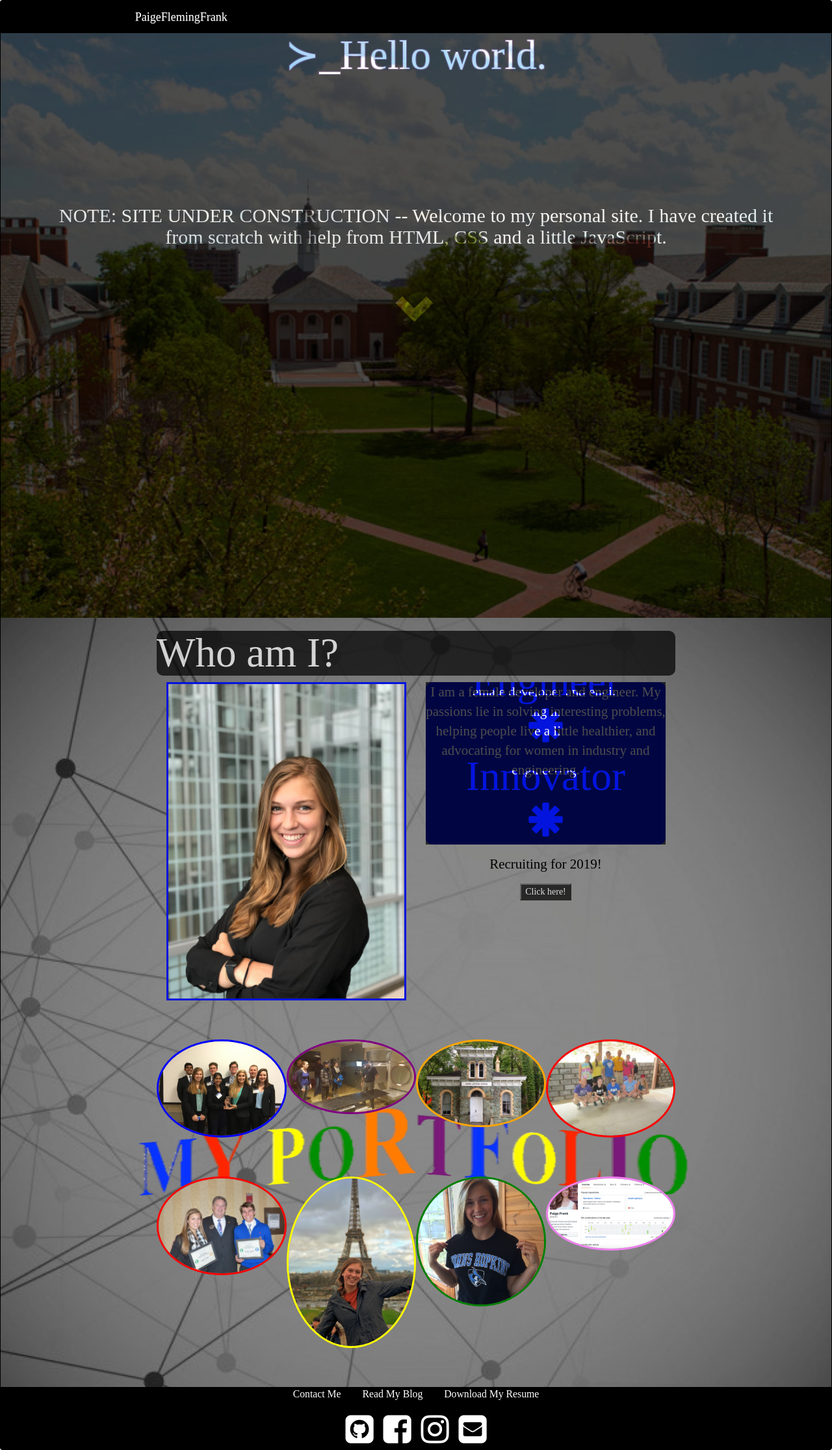
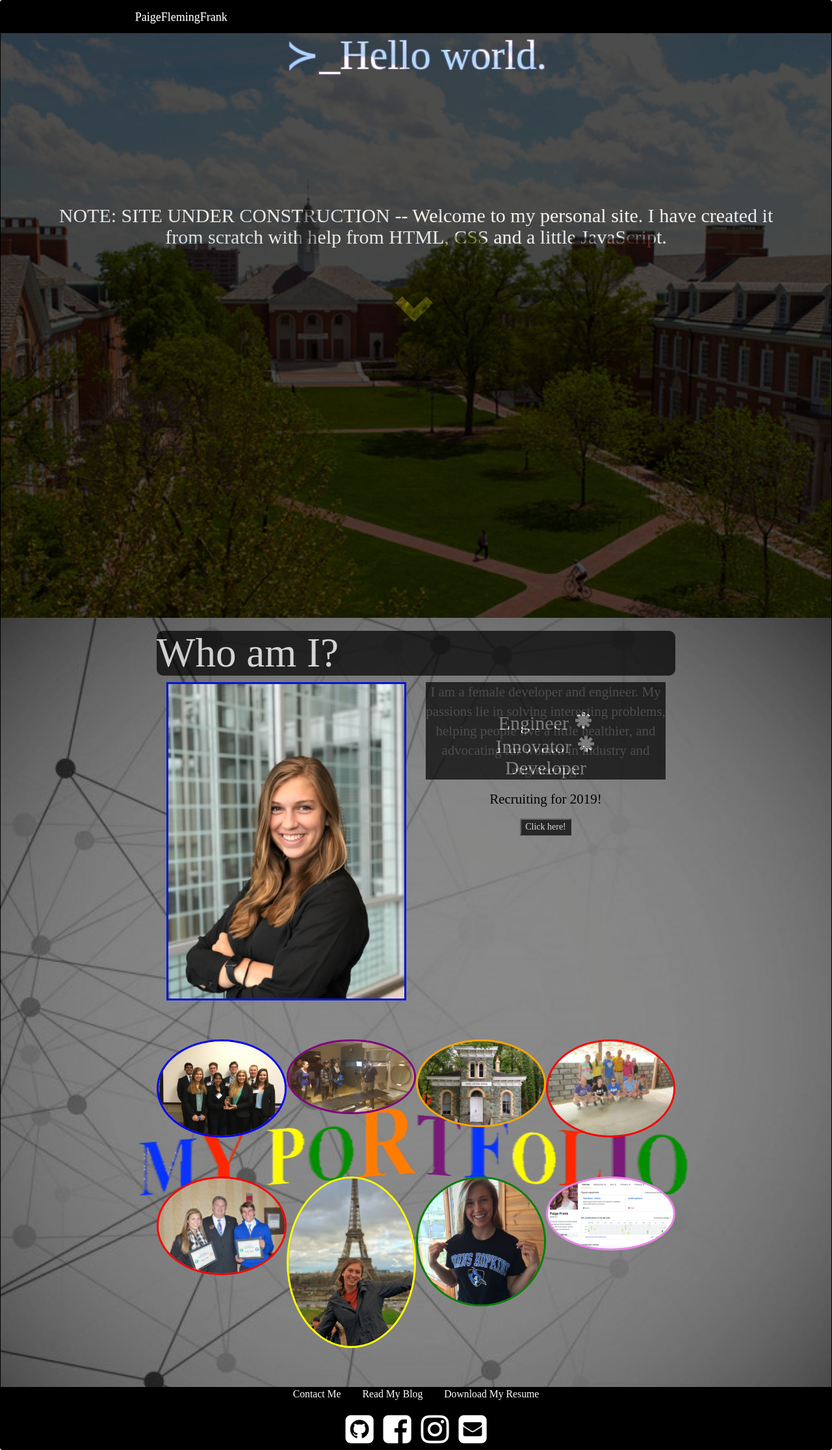
Before and after one commit to pfrank7/pfrank7.github.io, a Jekyll site: the page built from index.html, in a window 1280 px wide. Shown: the whole page at 65% size. Built offline with Jekyll 4.4.1, drawn with Linux system fonts in a browser that asks for light colours; nearby versions of some CDN libraries.

Commit message:
Update index.html

```diff
--- a/index.html
+++ b/index.html
@@ -30,9 +30,9 @@ title: Paige Frank
 				<div class = "col-sm-6 text-center">
 					<div class = "title-container">
 						<div class = "overlay text-center" style = "color:white; background-color:black; mix-blend-mode: multiply; opacity:.7;">
-							<h1 class = "title-text"> Engineer <span class="glyphicon glyphicon-asterisk"></span> Innovator <span class="glyphicon glyphicon-asterisk"></span> Developer </h1>
+							<h2 class = "title-text"> Engineer <span class="glyphicon glyphicon-asterisk"></span> Innovator <span class="glyphicon glyphicon-asterisk"></span> Developer </h2>
 						</div>
-						<p class = "title-image" style = "background-color:#0314DE; color: white; height:250px; vertical-align:top; border-radius:10px;"> I am a female developer and engineer. My passions lie in solving interesting problems, helping people live a little healthier,
+						<p class = "title-image" style = "color: white; vertical-align:top; border-radius:10px;"> I am a female developer and engineer. My passions lie in solving interesting problems, helping people live a little healthier,
 						and advocating for women in industry and engineering. </p>
 					</div>
 					<form method="get" action="Paige_Frank.pdf" style = "margin:3%">
```
